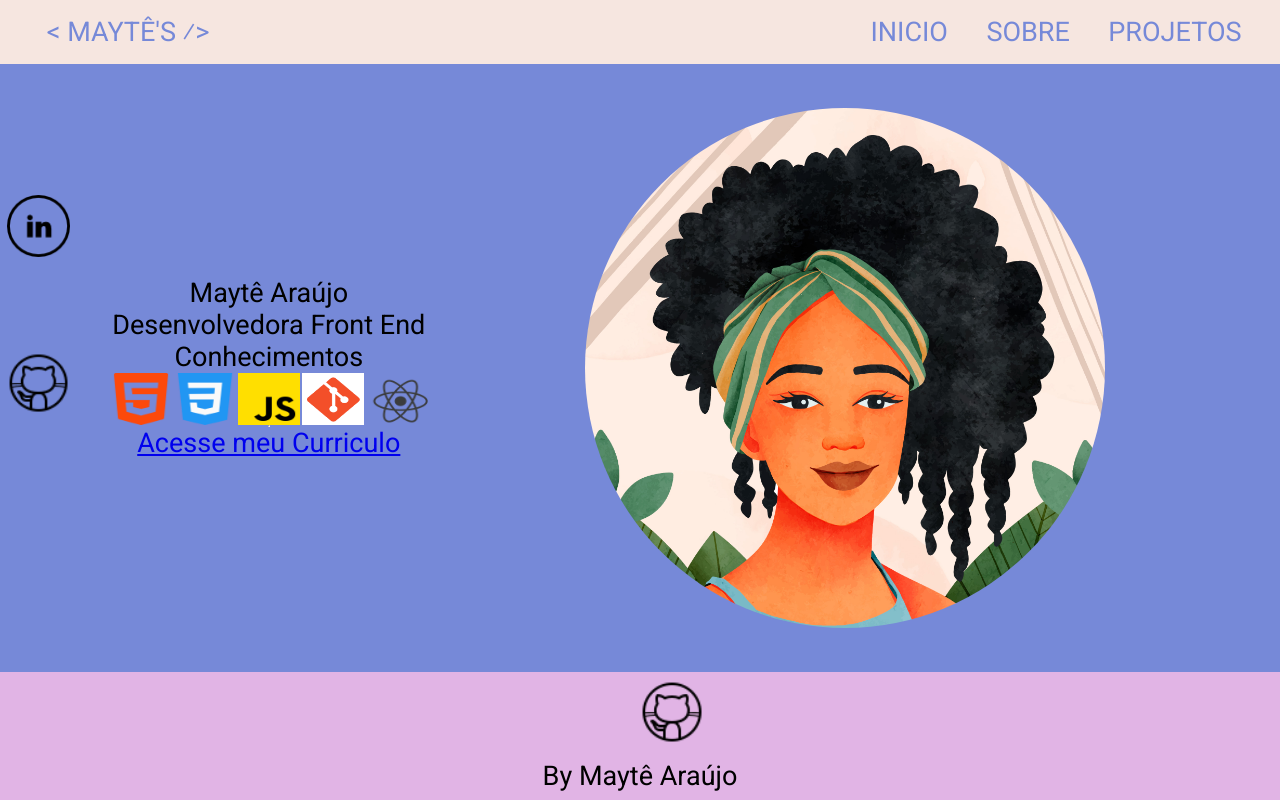
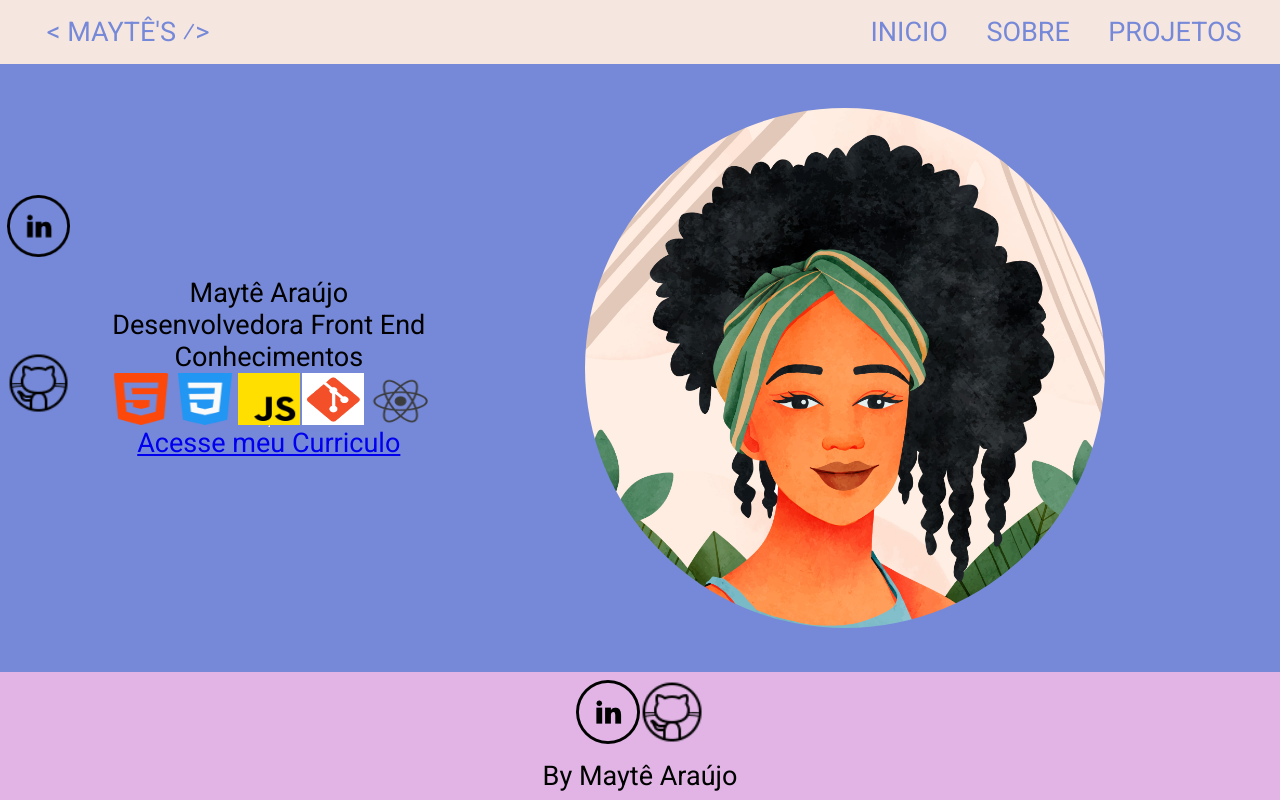
Before and after one commit to maytearaujo/portfolio-vai-na-web, a React (Vite) app: page / in a window 1280 px wide. Built offline with nearby package versions, Linux system fonts and the light colour scheme.

Commit message:
Incluindo o linkedin-teste no footer

```diff
--- a/src/Components/Footer.jsx
+++ b/src/Components/Footer.jsx
@@ -1,5 +1,5 @@
 import React from "react";
-// import Linkedin from "../assets/linkedin.png"
+import teste from "../assets/teste.png"
 import Github from "../assets/github.png"
 import * as S from "./Style"
 
@@ -8,7 +8,7 @@ function Footer(){
         <S.SectionFooter>
             <S.DivSocialMedia>
                 <a href="https://www.linkedin.com/in/maytearaujo/" target="_blank">
-                    {/* <img src={Linkedin} alt="Logo Linkedin" /> */}
+                    <img src={teste} alt="Logo Linkedin" />
                 </a>
                 <a href="https://github.com/maytearaujo" target="_blank">
                     <img src={Github} alt="Logo Github" />
--- a/src/Components/Home.jsx
+++ b/src/Components/Home.jsx
@@ -23,7 +23,7 @@ function Home(){
                     quando coloco o linkedin o projeto não sobe para o vercel
                     - troquei a imagem
                     - Fiz algumas modificações sugeridas no Stack over flow
-                    - mudei o nome do arquivo
+                    - mudei o nome do arquivo para o teste e funcionou
                     */}
                     <a href="https://www.linkedin.com/in/maytearaujo/" target="_blank">
                         <img src={Teste} alt="Logo Linkedin" />
```
